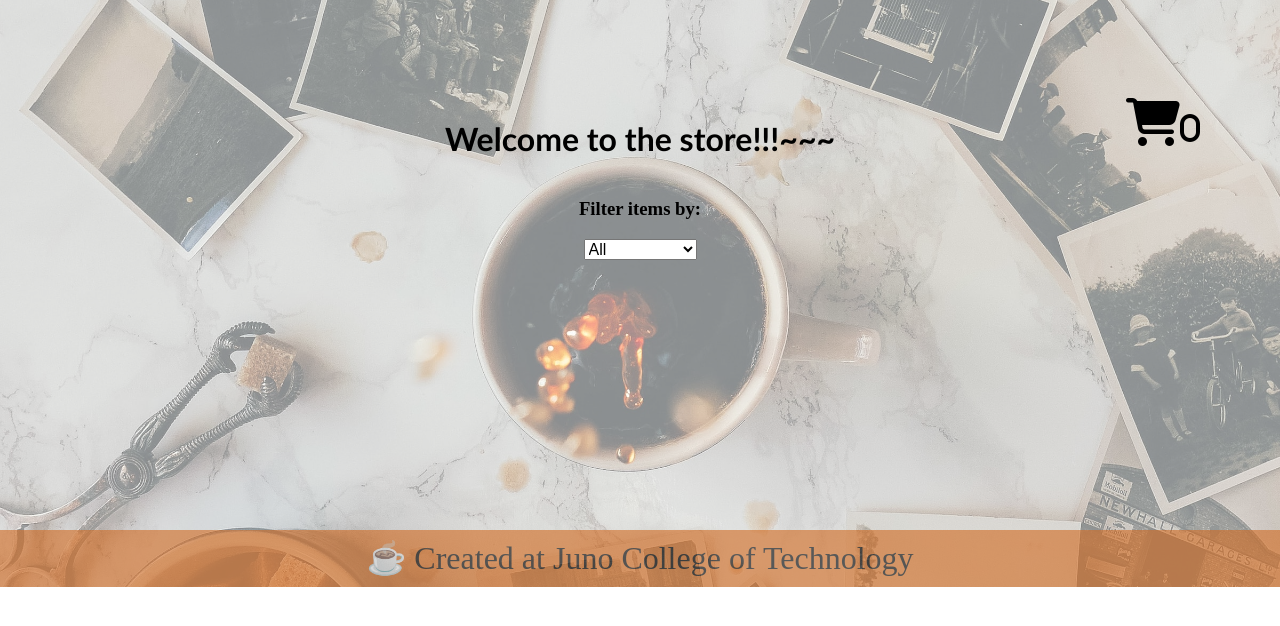
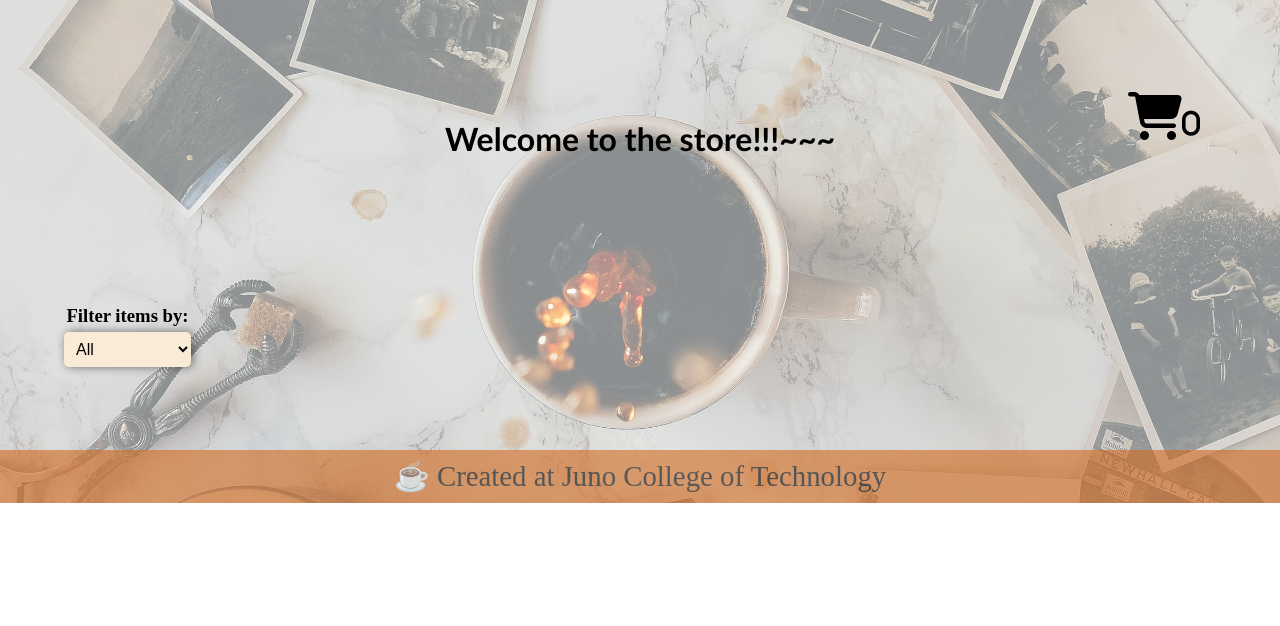
Before and after one commit to jxu710/jingruXu-project3, a React (Create React App) app: page / in a window 1280 px wide. Shown: the top 626 px of the page. Built offline with nearby package versions, Linux system fonts and the light colour scheme; no server answers; the database is empty.

Commit message:
adjusted css

```diff
--- a/src/index.css
+++ b/src/index.css
@@ -27,7 +27,7 @@ html { box-sizing: border-box;}
 
 
 header{
-  height: 60vh;
+  height: 50vh;
 }
 
 
@@ -71,17 +71,21 @@ img{
   height: 300px;
   object-fit: cover;
   border-radius: 20px;
-  /* border: darkcyan 2px double; */
-  background-color: lightgrey;
+  background-color: whitesmoke;
   box-shadow: 2px 0 10px 0 rgba(0,0,0,.521);
   position: relative;
+  /* border: darkcyan 2px double; */
+  padding: 40px;
+  margin-inline: 20px;
+  margin-block: 10px;
+
 }
 
 
 p{
   display: inline-block;
   color: black;
-  font-size: 2rem;
+  font-size: 1.8rem;
 }
 
 .itemContainer{
@@ -92,8 +96,8 @@ p{
 
 .buttonContainer{
   position: absolute;
-  left: 20%;
-  bottom:30% ;
+  left: 22%;
+  bottom:88% ;
   opacity: 0.7;
 }
 
@@ -108,11 +112,11 @@ p{
 }
 
 figcaption{
+
   position: absolute;
-  left: 0;
-  bottom:-30px;
-  font-size: 1.7rem;
-  color: salmon;
+  left: 35px;
+  top: -290px;
+  font-size: 1.5rem;
 }
 
 
@@ -145,6 +149,7 @@ nav li img{
   transition: none;
   width:250px;
   height: 200px;
+  padding: 0;
 }
 
 nav li img:hover{
@@ -211,6 +216,28 @@ footer p{
   margin: 0;
 }
 
+/* filter button style */
+
+form{
+  position: absolute;
+  left: 5vw;
+  top: 300px;
+}
+form h3{
+   margin: 0;
+  padding-block: 5px;
+}
+
+select{
+  padding-left: 10px;
+  padding: 8px;
+  background-color: antiquewhite;
+  border: none;
+  box-shadow: 2px 0 10px 0 rgba(0,0,0,.521);
+  border-radius: 5px;
+}
+
+
 /* media query */
 @media(max-width:1200px){
 
```
